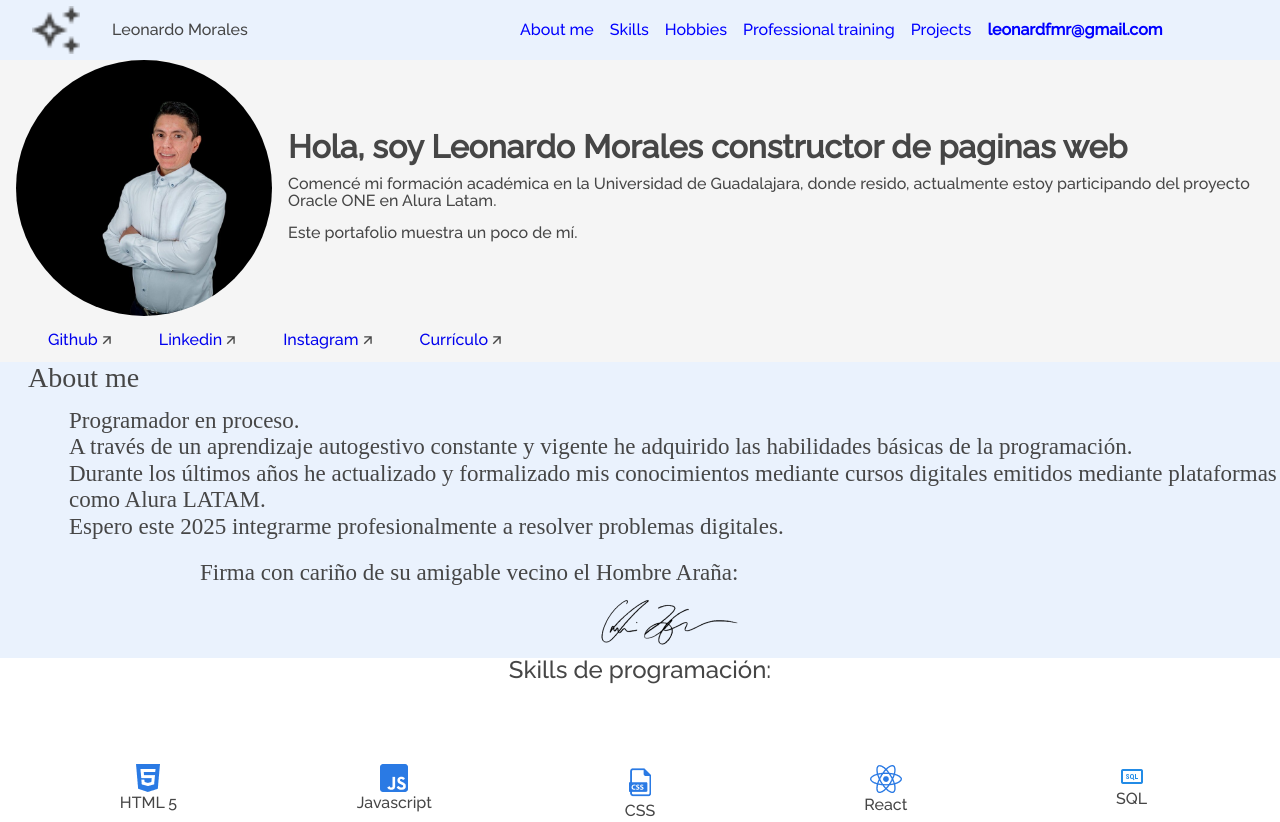
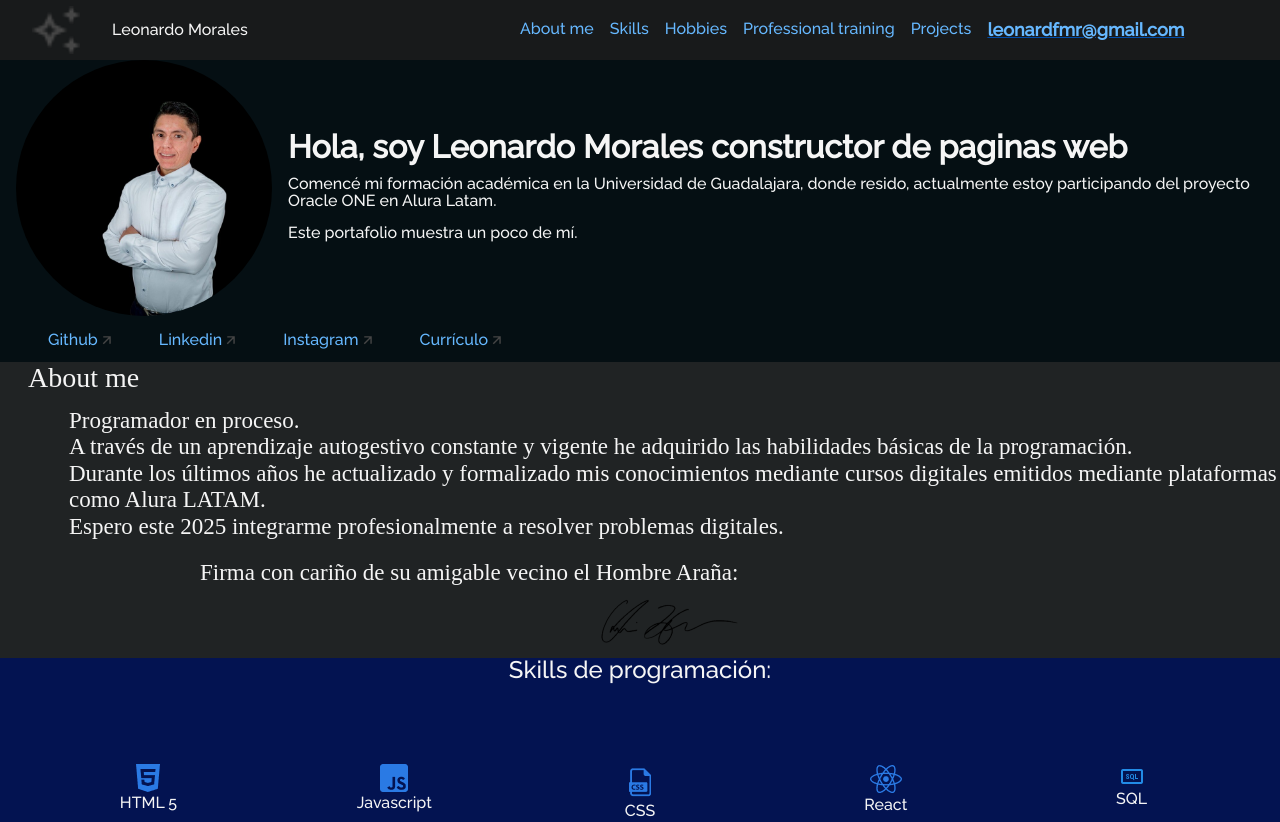
Before and after one commit to LeonardoFMR/leonardfmr-portfolio, a plain HTML site: page index.html in a window 1280 px wide. Shown: the top 822 px of the page. Drawn offline with Linux system fonts and the light colour scheme.

Commit message:
Canges at home

```diff
--- a/styles/about.css
+++ b/styles/about.css
@@ -2,7 +2,7 @@
 
 
 section.about {
-  background: #EAF2FD;
+  background: #202324;
 
 }
 
--- a/styles/academic.css
+++ b/styles/academic.css
@@ -2,7 +2,8 @@
 .academic {
     text-align: center; /* Alinea el texto al centro */
     width: 100%;
-    background: #EAF2FD;
+    background: #454a4d;
+
 }
 
 .academic__courses {
--- a/styles/header.css
+++ b/styles/header.css
@@ -5,7 +5,8 @@ header {
   align-items: center;
   justify-content: flex-start;
   gap: 10em;
-  background: #EAF2FD;
+  /* background: #EAF2FD; */
+  background: #181a1b;
 }
 
 .logo {
@@ -27,13 +28,28 @@ header {
   gap: 1em;
 }
 
+.menu__item--contato {
+  color: #004daa;
+  font-weight: bold; /* Estilo adicional */
+  font-size: 18px; /* Tamaño de fuente */
+  text-decoration: underline;
+}
+
 
 .menu__list li a {
-  color:blue;
+  color: rgb(102, 184, 255);
 }
 
 .menu__list {
   display: flex;
+
+}
+
+a:-webkit-any-link{
+  color: rgb(102, 184, 255);
+  cursor: pointer;
+
+
 }
 
 
--- a/styles/hobbies.css
+++ b/styles/hobbies.css
@@ -3,7 +3,7 @@
 section.hobbies {
     text-align: center; /* Alinea el texto al centro */
     width: 100%;
-    background: #FFFFFF;
+    background: rgb(11, 44, 56);
 }
 
 .hobbies__line {
--- a/styles/main.css
+++ b/styles/main.css
@@ -16,10 +16,10 @@
 
 @import url("footer.css");
 
-body { background-color: #F5F5F5;
+body { background-color:  #050f13;
     line-height: 1;
     font-family: "Raleway";
-    color: #464646;
+    color: #F5F5F5;
     overflow-x: hidden;  /* Oculta el scroll del eje principal horizontal */
 }
 
--- a/styles/skills.css
+++ b/styles/skills.css
@@ -4,7 +4,7 @@ section.skills{
 
     text-align: center; /* Alinea el texto al centro */
     width: 100%;
-    background: #FFFFFF;
+    background: #031351;
 
 
 }
```
